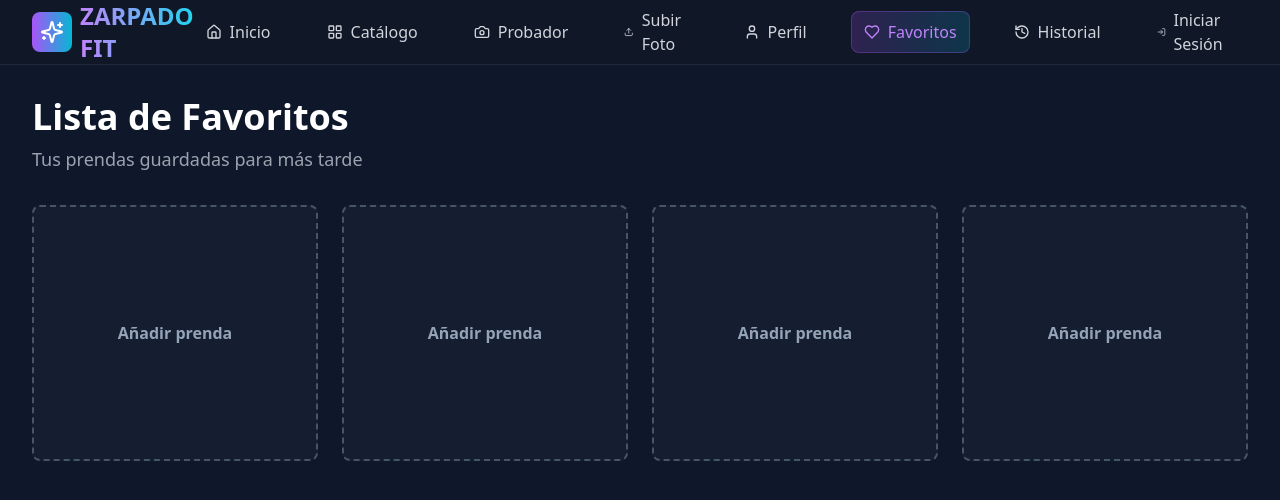
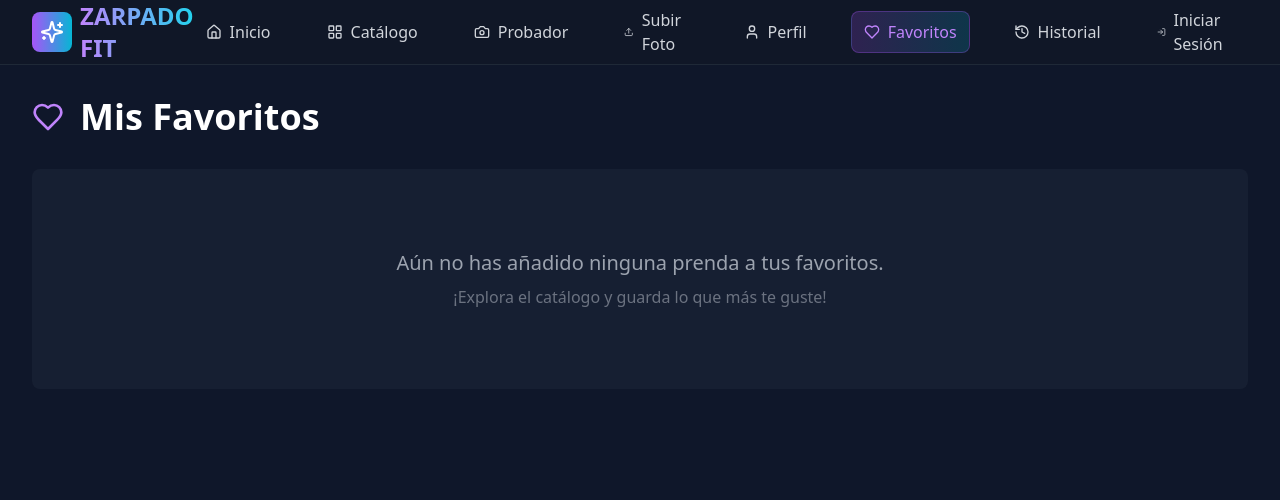
Before and after one commit to ENEPC/ZarpadoFit, a React (Vite) app: page /Zarpado-Fit/favoritos in a window 1280 px wide. Shown: the top 500 px of the page. Built offline with nearby package versions, Linux system fonts and the light colour scheme.

Commit message:
funcionalidadFavoritos

```diff
--- a/src/App.tsx
+++ b/src/App.tsx
@@ -1,4 +1,6 @@
 import { Header } from "./components/Header";
+import { Routes, Route } from "react-router-dom";
+// ... importa todas tus páginas ...
 import { Home } from "./pages/Home";
 import { Login } from "./pages/Login";
 import { Register } from "./pages/Register";
@@ -8,11 +10,14 @@ import { Profile } from "./pages/Profile";
 import { Favoritos } from "./pages/Favoritos";
 import { Historial } from "./pages/Historial";
 import { Catalog } from "./pages/Catalogo";
-import { DetallePrenda } from "./pages/DetallePrenda"; // <-- 1. IMPORTAR LA NUEVA PÁGINA
-import { Routes, Route } from "react-router-dom";
+import { DetallePrenda } from "./pages/DetallePrenda";
+// 1. Importa el Provider
+import { FavoritesProvider } from './context/FavoritesContext';
 
 export const App = () => {
   return (
+    // 2. Envuelve todo dentro del Provider
+    <FavoritesProvider>
       <div className="min-h-screen bg-[#0f172a]">
         <Header />
         <Routes>
@@ -25,8 +30,9 @@ export const App = () => {
           <Route path="/favoritos" element={<Favoritos />} />
           <Route path="/historial" element={<Historial />} />
           <Route path="/catalogo" element={<Catalog />} />
-        <Route path="/detalle-prenda/:id" element={<DetallePrenda />} /> {/* <-- 2. AÑADIR LA NUEVA RUTA */}
+          <Route path="/detalle-prenda/:id" element={<DetallePrenda />} />
         </Routes>
       </div>
+    </FavoritesProvider>
   );
 };
--- /dev/null
+++ b/src/context/FavoritesContext.tsx
@@ -0,0 +1,67 @@
+import { createContext, useState, useContext, useEffect } from 'react';
+import type { ReactNode } from 'react';
+
+// Define la forma de los datos que nuestro contexto proveerá
+interface FavoritesContextType {
+  favorites: number[]; // Un array con los IDs de las prendas favoritas
+  addFavorite: (id: number) => void;
+  removeFavorite: (id: number) => void;
+  isFavorite: (id: number) => boolean;
+}
+
+// Creamos el contexto con un valor inicial de undefined
+const FavoritesContext = createContext<FavoritesContextType | undefined>(undefined);
+
+// Creamos el componente "Proveedor" que envolverá nuestra app
+export const FavoritesProvider = ({ children }: { children: ReactNode }) => {
+  // Estado para guardar los IDs de las prendas favoritas.
+  // Lo inicializamos leyendo desde el localStorage.
+  const [favorites, setFavorites] = useState<number[]>(() => {
+    try {
+      const savedFavorites = localStorage.getItem('userFavorites');
+      return savedFavorites ? JSON.parse(savedFavorites) : [];
+    } catch (error) {
+      console.error('Error al leer favoritos del localStorage:', error);
+      return [];
+    }
+  });
+
+  // Usamos useEffect para guardar los favoritos en localStorage cada vez que cambien
+  useEffect(() => {
+    try {
+      localStorage.setItem('userFavorites', JSON.stringify(favorites));
+    } catch (error) {
+      console.error('Error al guardar favoritos en localStorage:', error);
+    }
+  }, [favorites]);
+
+  const addFavorite = (id: number) => {
+    setFavorites(prev => [...prev, id]);
+  };
+
+  const removeFavorite = (id: number) => {
+    setFavorites(prev => prev.filter(favId => favId !== id));
+  };
+
+  const isFavorite = (id: number) => {
+    return favorites.includes(id);
+  };
+
+  // El valor que proveeremos a los componentes hijos
+  const value = { favorites, addFavorite, removeFavorite, isFavorite };
+
+  return (
+    <FavoritesContext.Provider value={value}>
+      {children}
+    </FavoritesContext.Provider>
+  );
+};
+
+// Creamos un "hook" personalizado para usar nuestro contexto fácilmente
+export const useFavorites = () => {
+  const context = useContext(FavoritesContext);
+  if (context === undefined) {
+    throw new Error('useFavorites debe ser usado dentro de un FavoritesProvider');
+  }
+  return context;
+};
--- a/src/pages/DetallePrenda.tsx
+++ b/src/pages/DetallePrenda.tsx
@@ -1,11 +1,14 @@
 import { useParams } from 'react-router-dom';
 import { prendasCatalogo } from '../data/prendas';
 import { Button } from '../components/Button';
-import { Heart, MessageSquare, ArrowRight } from 'lucide-react';
+import { Heart, MessageSquare, ArrowRight } from 'lucide-react'; // Ahora todos los íconos se usarán
+import { useFavorites } from '../context/FavoritesContext';
 
 export const DetallePrenda = () => {
   const { id } = useParams<{ id: string }>();
   const prenda = prendasCatalogo.find(p => p.id === parseInt(id || ''));
+
+  const { addFavorite, removeFavorite, isFavorite } = useFavorites();
 
   if (!prenda) {
     return (
@@ -15,10 +18,20 @@ export const DetallePrenda = () => {
     );
   }
 
+  const esFavorito = isFavorite(prenda.id);
+
+  const handleFavoriteClick = () => {
+    if (esFavorito) {
+      removeFavorite(prenda.id);
+    } else {
+      addFavorite(prenda.id);
+    }
+  };
+
   return (
     <div className="min-h-screen bg-[#0f172a] text-white p-4 md:p-8">
       <div className="max-w-6xl mx-auto grid grid-cols-1 md:grid-cols-2 gap-8 md:gap-12">
-
+        {/* Columna Izquierda: Imagen de la Prenda */}
         <div className="flex items-center justify-center bg-slate-800/50 rounded-lg p-4">
           <img
             src={prenda.img}
@@ -27,9 +40,9 @@ export const DetallePrenda = () => {
           />
         </div>
 
+        {/* Columna Derecha: Detalles y Acciones */}
         <div className="flex flex-col justify-center">
-          <h1 className="text-4xl md:text-5xl font-bold mb-4">{prenda.nombre}</h1>
-          {/* La línea del precio que estaba aquí ha sido eliminada */}
+          <h1 className="text-4xl md:text-5xl font-bold mb-8">{prenda.nombre}</h1>
           <p className="text-gray-300 mb-8 leading-relaxed">{prenda.descripcion}</p>
 
           <div className="border-t border-b border-slate-700 py-6 mb-8">
@@ -46,16 +59,25 @@ export const DetallePrenda = () => {
 
           <div className="flex flex-col sm:flex-row gap-4">
             <Button variant="secondary" className="flex-1 flex items-center justify-center">
-              <MessageSquare className="mr-2 h-5 w-5" />
-              Comentar
+                <MessageSquare className="mr-2 h-5 w-5" />
+                Comentar
             </Button>
-            <Button variant="secondary" className="flex-1 flex items-center justify-center">
-              <Heart className="mr-2 h-5 w-5" />
-              Añadir a Favoritos
+
+            <Button
+              variant={esFavorito ? 'primary' : 'secondary'}
+              className="flex-1 flex items-center justify-center"
+              onClick={handleFavoriteClick}
+            >
+              <Heart
+                className={`mr-2 h-5 w-5 ${esFavorito ? 'text-white fill-current' : ''}`}
+              />
+              {esFavorito ? 'Quitar de Favoritos' : 'Añadir a Favoritos'}
             </Button>
+
+            {/* AQUÍ ES DONDE SE USA EL ÍCONO Y SE SOLUCIONA LA ADVERTENCIA */}
             <Button variant="primary" className="flex-1 flex items-center justify-center">
-              <ArrowRight className="mr-2 h-5 w-5" />
-              Continuar
+                <ArrowRight className="mr-2 h-5 w-5" />
+                Continuar
             </Button>
           </div>
         </div>
--- a/src/pages/Favoritos.tsx
+++ b/src/pages/Favoritos.tsx
@@ -1,26 +1,51 @@
+// 1. Importa lo que necesitamos
+import { useFavorites } from '../context/FavoritesContext';
+import { prendasCatalogo } from '../data/prendas';
+import { useNavigate } from 'react-router-dom';
+import { Heart } from 'lucide-react';
+
 export const Favoritos = () => {
+  // 2. Obtiene la lista de IDs de favoritos del contexto
+  const { favorites } = useFavorites();
+  const navigate = useNavigate();
+
+  // 3. Filtra el catálogo completo para obtener solo las prendas favoritas
+  const prendasFavoritas = prendasCatalogo.filter(prenda => favorites.includes(prenda.id));
+
   return (
     <div className="min-h-screen bg-[#0f172a] text-white p-4 md:p-8">
       <div className="max-w-7xl mx-auto">
-        <h1 className="text-4xl font-bold mb-2">Lista de Favoritos</h1>
-        <p className="mb-8 text-gray-400 text-lg">Tus prendas guardadas para más tarde</p>
-
-        <div className="grid grid-cols-1 sm:grid-cols-2 md:grid-cols-3 lg:grid-cols-4 gap-6">
-          {/* Se crean 4 recuadros de ejemplo para añadir prendas */}
-          {Array(4).fill(null).map((_, i) => (
-            <button
-              key={i}
-              className="border-2 border-dashed border-slate-600 rounded-lg flex flex-col items-center justify-center h-64 bg-slate-800/40 hover:bg-slate-700/60 hover:border-purple-500 transition-all duration-300 group"
-            >
-              <div className="text-slate-400 font-semibold group-hover:text-white">
-                Añadir prenda
-              </div>
-            </button>
-          ))}
+        <div className="flex items-center gap-4 mb-8">
+            <Heart className="h-8 w-8 text-purple-400" />
+            <h1 className="text-4xl font-bold">Mis Favoritos</h1>
         </div>
 
-        {/* El botón "Procesar con IA" ha sido eliminado de aquí. */}
-
+        {/* 4. Muestra un mensaje si no hay favoritos, o la cuadrícula si los hay */}
+        {prendasFavoritas.length === 0 ? (
+          <div className="text-center py-20 bg-slate-800/50 rounded-lg">
+            <p className="text-xl text-gray-400">Aún no has añadido ninguna prenda a tus favoritos.</p>
+            <p className="mt-2 text-gray-500">¡Explora el catálogo y guarda lo que más te guste!</p>
+          </div>
+        ) : (
+          <div className="grid grid-cols-1 sm:grid-cols-2 md:grid-cols-3 lg:grid-cols-4 gap-8">
+            {prendasFavoritas.map((item) => (
+              <div
+                key={item.id}
+                className="cursor-pointer group"
+                onClick={() => navigate(`/detalle-prenda/${item.id}`)}
+              >
+                <div className="rounded-lg overflow-hidden mb-4 shadow-lg">
+                  <img
+                    src={item.img}
+                    alt={item.nombre}
+                    className="w-full h-full aspect-[4/5] object-cover group-hover:scale-105 transition-transform duration-300"
+                  />
+                </div>
+                <h3 className="text-lg font-semibold text-center">{item.nombre}</h3>
+              </div>
+            ))}
+          </div>
+        )}
       </div>
     </div>
   );
```
Lines whose indentation alone changed are shown as unchanged.
